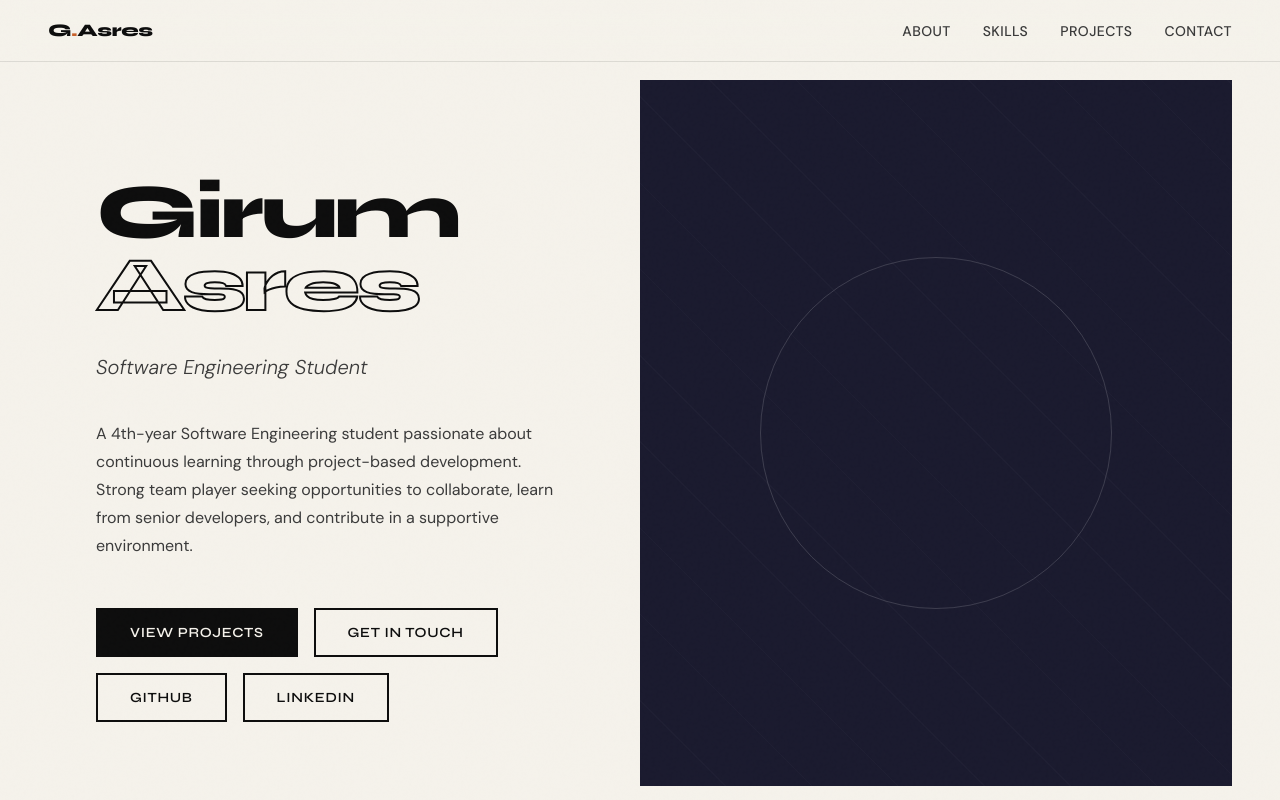
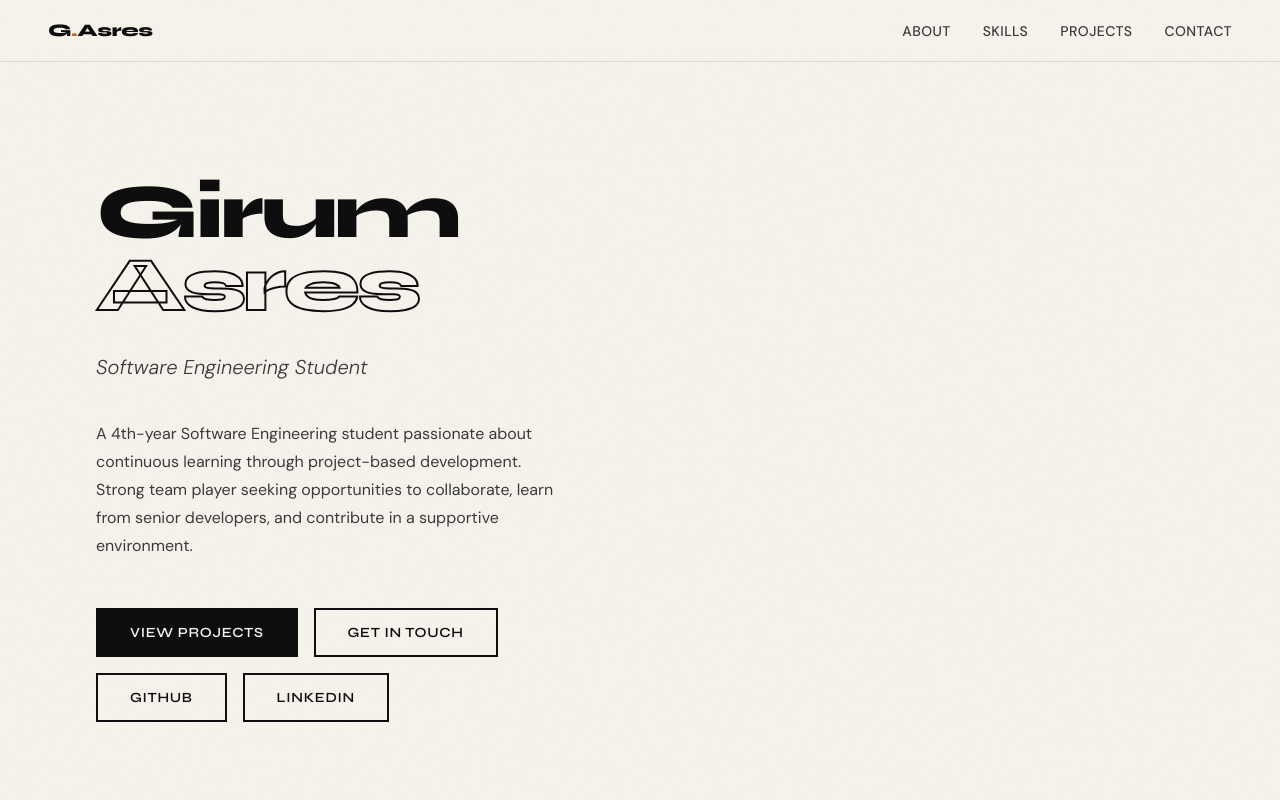
Before and after one commit to GIRUMASRES1234/information, a plain HTML site: page index.html in a window 1280 px wide. Shown: the top 800 px of the page. Drawn offline with Linux system fonts and the light colour scheme.

```diff
--- a/index.html
+++ b/index.html
@@ -847,16 +847,7 @@
             </div>
         </div>
 
-        <div class="hero-right">
 
-
-
-            <div class="hero-avatar-wrap">
-                <div class="hero-avatar-ring"></div>
-
-
-            </div>
-        </div>
     </section>
 
     <!-- ABOUT -->
```
